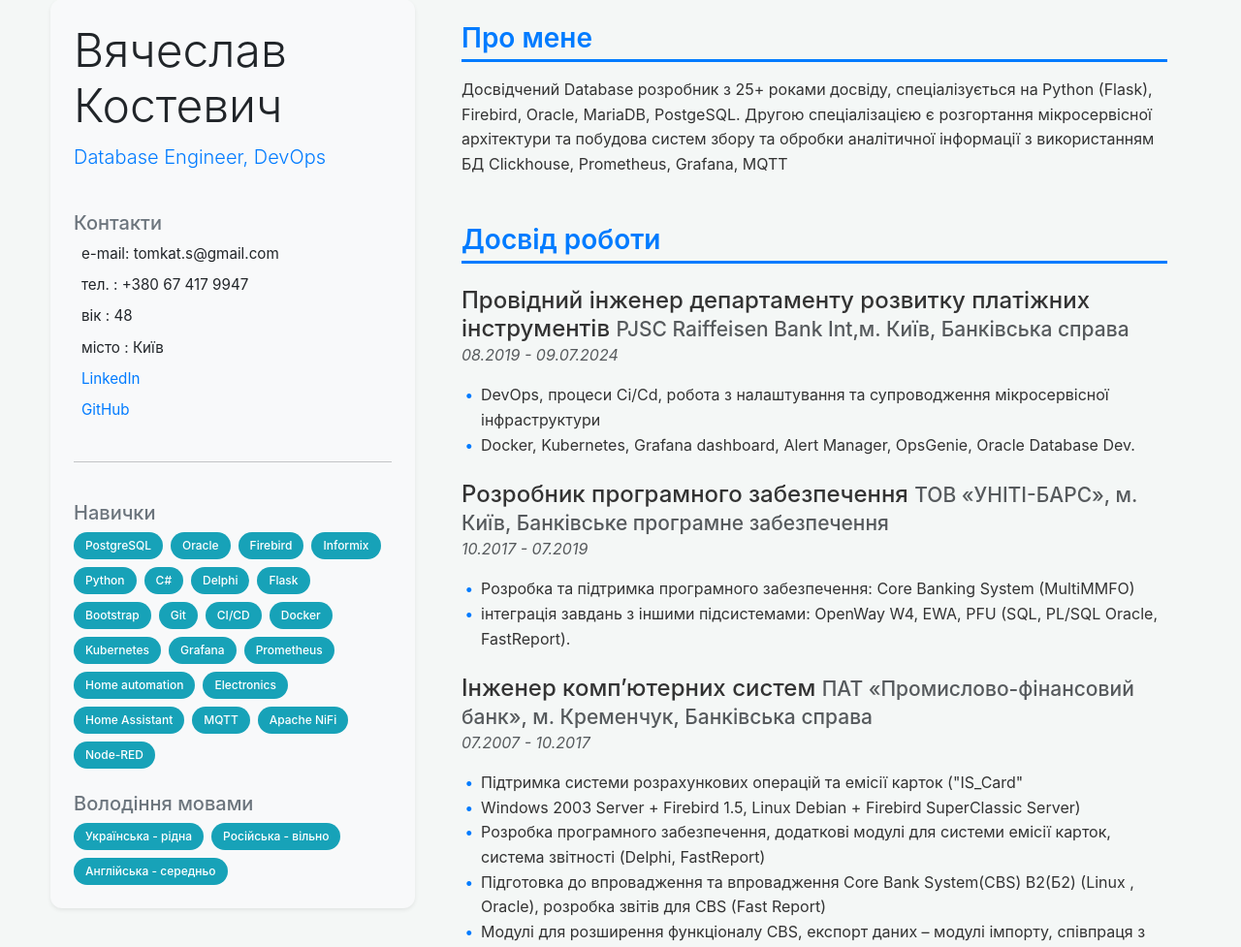
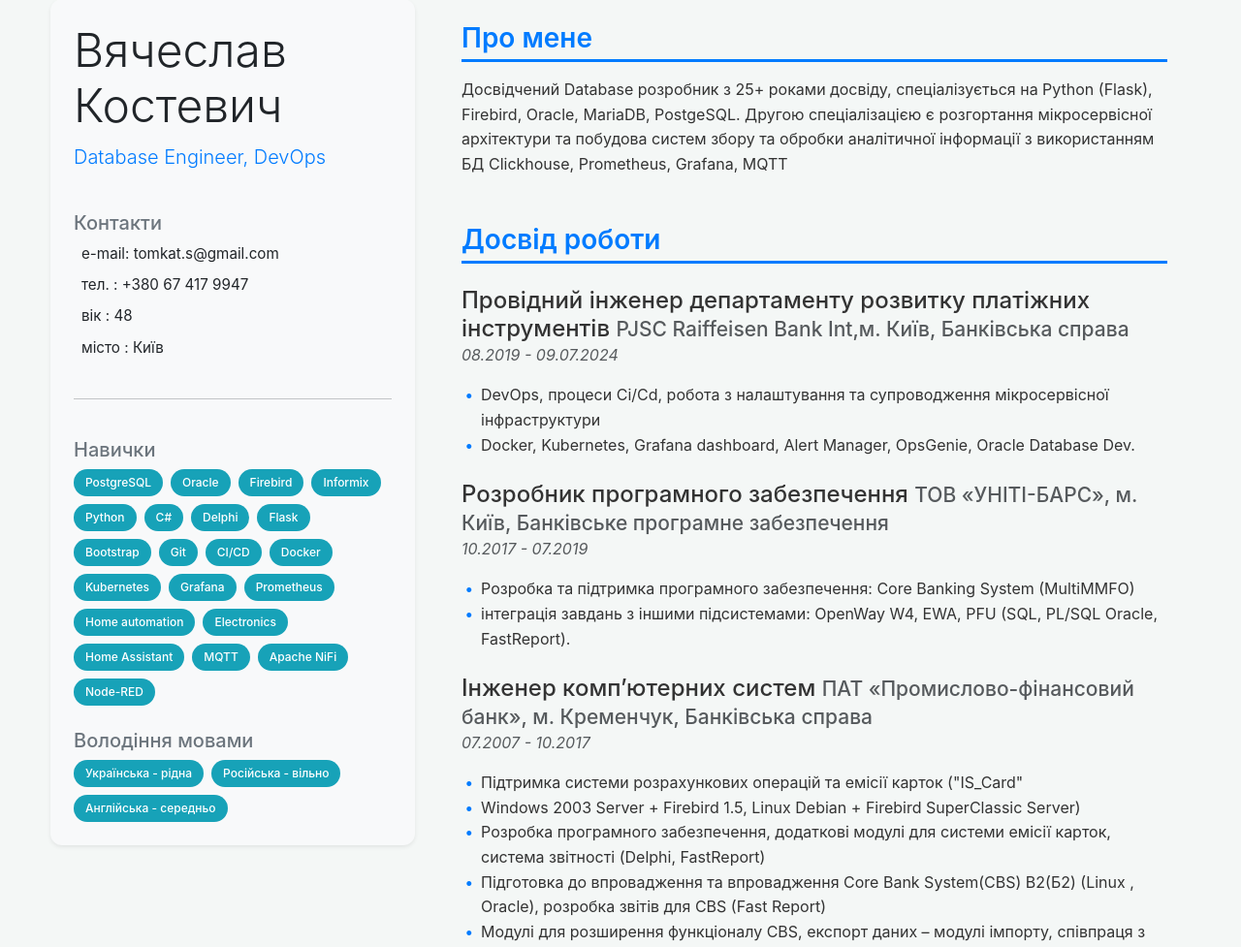
Before and after one commit to Tomkat-ua/myResume, a Flask app: page / in a window 1280 px wide. Shown: the part 107-1084 px from the top of the page at 97% size. Run offline with Flask 3, Linux system fonts and the light colour scheme; some libraries are stand-ins or nearby versions.

Commit message:
Comment out LinkedIn and GitHub links
Comment out LinkedIn and GitHub contact links in the template.

```diff
--- a/templates/index.html
+++ b/templates/index.html
@@ -33,8 +33,8 @@
                         <li><i class="bi bi-phone-fill me-2"></i> {{ resume.contacts.phone_title }} : {{ resume.contacts.phone }}</li>
                         <li><i class="bi me-2"></i> {{ resume.contacts.age_title }} : {{ resume.contacts.age }}</li>
                         <li><i class="bi me-2"></i> {{ resume.contacts.city_title }} : {{ resume.contacts.city }}</li>
-                        <li><i class="bi bi-linkedin me-2"></i> <a href="https://{{ resume.contacts.linkedin }}" target="_blank">LinkedIn</a></li>
-                        <li><i class="bi bi-github me-2"></i> <a href="https://{{ resume.contacts.github }}" target="_blank">GitHub</a></li>
+                        <!-- <li><i class="bi bi-linkedin me-2"></i> <a href="https://{{ resume.contacts.linkedin }}" target="_blank">LinkedIn</a></li>
+                        <li><i class="bi bi-github me-2"></i> <a href="https://{{ resume.contacts.github }}" target="_blank">GitHub</a></li> -->
                     </ul>
                     <hr>
                     <h5 class="mt-4 text-secondary">{{ resume.skills_title }}</h5>
```
